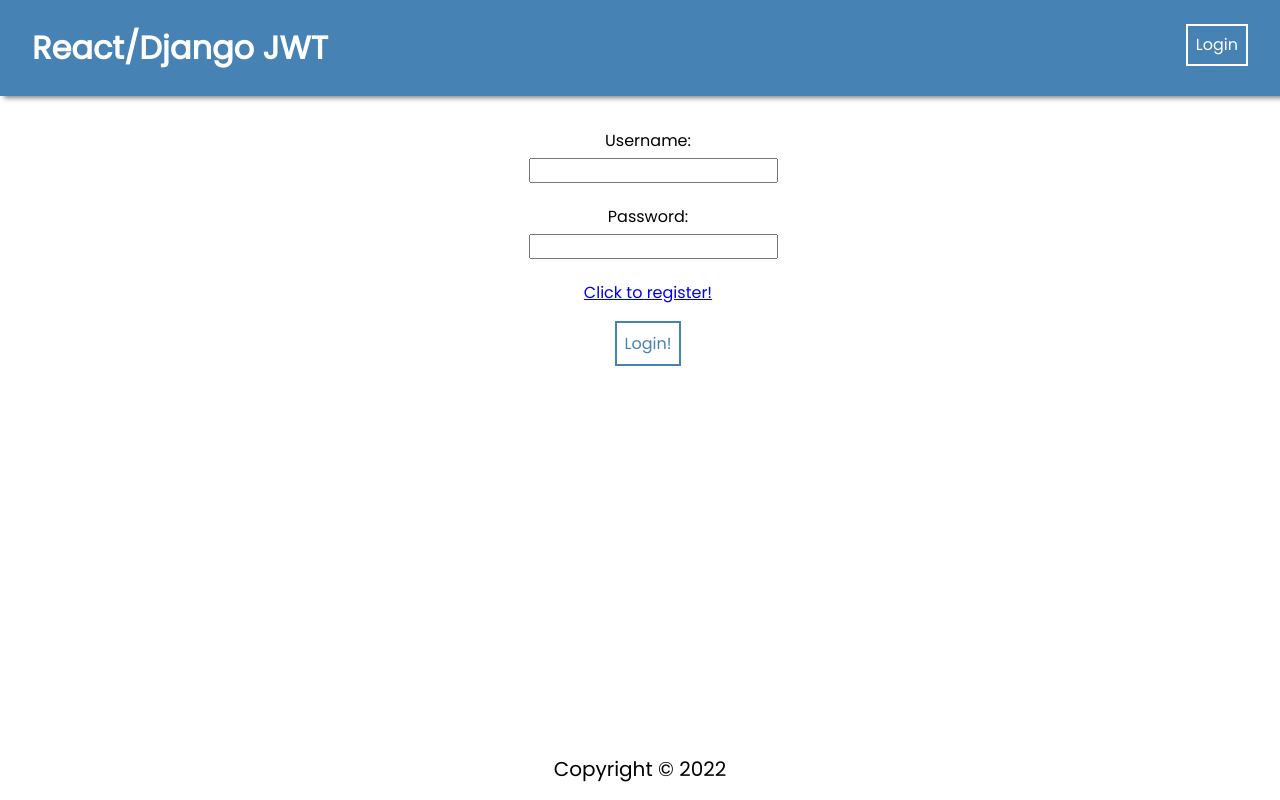
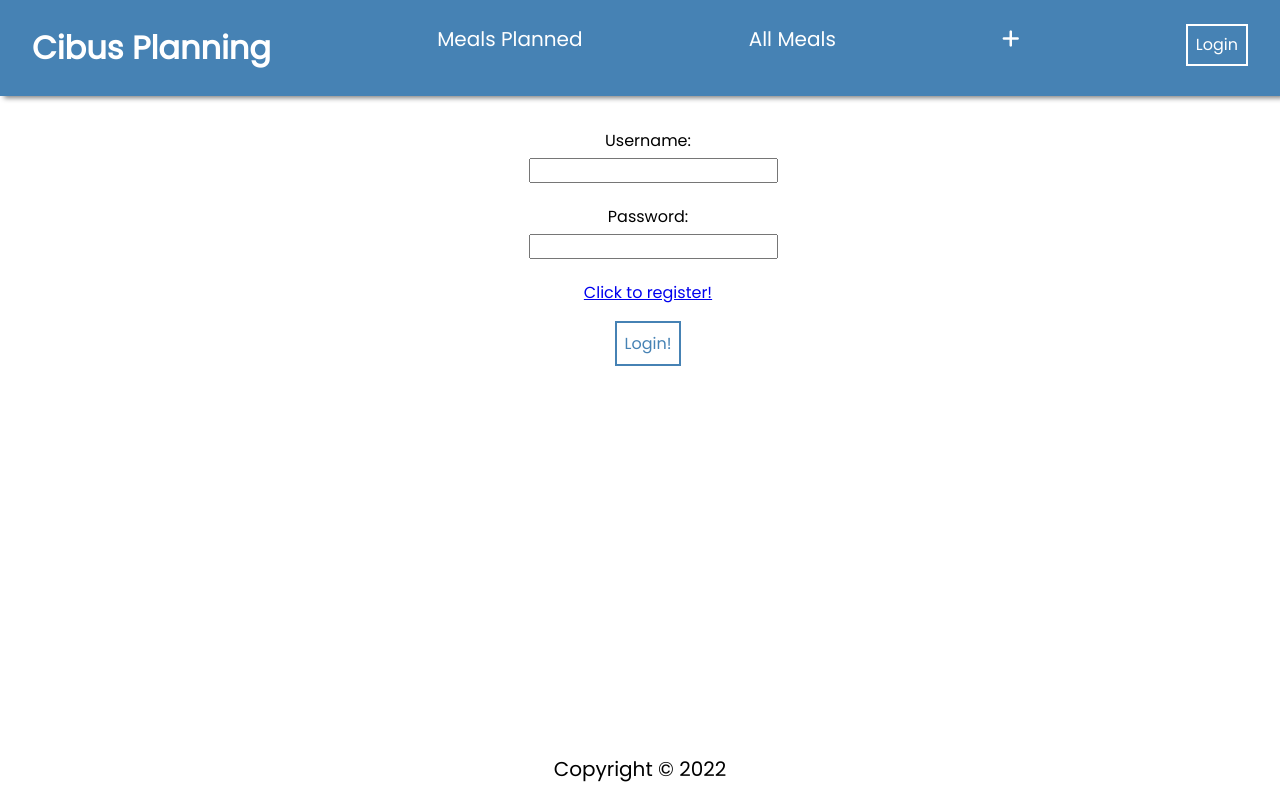
Before and after one commit to aamrlyman/MealPlanningGroceryApp, a React (Create React App) app in the folder frontend/: page /login in a window 1280 px wide. Built offline with nearby package versions, Linux system fonts and the light colour scheme; no server answers.

Commit message:
add +, allmeals and MealsPlanned to NavBar

```diff
--- a/frontend/src/App.jsx
+++ b/frontend/src/App.jsx
@@ -120,23 +120,23 @@ function App() {
               </PrivateRoute>
             }
           />
-          {/* <Route
+           {/* <Route
             path="/meal"
             element={
               <PrivateRoute>
                 <DisplayMeal />
               </PrivateRoute>
             }
-          />
+          /> */}
           <Route
-            path="/CreateMeal"
+            path="/createMeal"
             element={
               <PrivateRoute>
                 <CreateMeal />
               </PrivateRoute>
             }
           />
-          <Route
+          {/* <Route
             path="userMealsList/"
             element={
               <PrivateRoute>
--- a/frontend/src/components/NavBar/NavBar.jsx
+++ b/frontend/src/components/NavBar/NavBar.jsx
@@ -12,9 +12,25 @@ const Navbar = () => {
       <ul>
         <li className="brand">
           <Link to="/" style={{ textDecoration: "none", color: "white" }}>
-            <b>React/Django JWT</b>
+            <b>Cibus Planning</b>
           </Link>
         </li>
+        <li>
+          <Link to="/" style={{ textDecoration: "none", color: "white" }}>
+            Meals Planned
+          </Link>
+        </li>
+        <li>
+          <Link to="/mealsList" style={{ textDecoration: "none", color: "white" }}>
+            All Meals
+          </Link>
+        </li>
+        <li>
+          <Link to="/createMeal" style={{ textDecoration: "none", color: "white" }}>
+          <i class="fa-solid fa-plus"></i>
+          </Link>
+        </li>
+
         <li>
           {user ? (
             <button onClick={logoutUser}>Logout</button>
```
